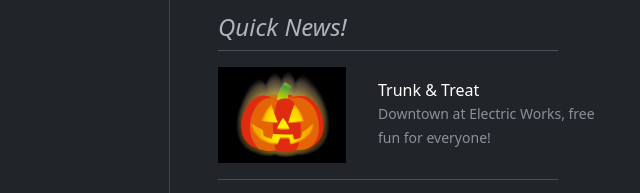
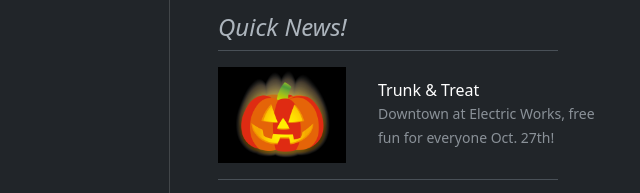
Before and after one commit to Six6VI/innercirclepoker, a plain HTML site: page homepage.html in a window 1280 px wide. Shown: the part 970-1163 px from the top of the page, 640-1280 px from the left. Drawn offline with nearby package versions, Linux system fonts and the light colour scheme.

Commit message:
Add files via upload

```diff
--- a/homepage.html
+++ b/homepage.html
@@ -189,7 +189,7 @@
                     <img src="./images/jack-o-lantern.jpg"  height="96" xmlns="http://www.w3.org/2000/svg" aria-hidden="true" preserveAspectRatio="xMidYMid slice" focusable="false"><rect width="100%" height="100%" fill="#777"></rect></img>
                     <div class="col-lg-8">
                       <h6 class="mb-0">Trunk & Treat</h6>
-                      <small class="text-body-secondary">Downtown at Electric Works, free fun for everyone!</small>
+                      <small class="text-body-secondary">Downtown at Electric Works, free fun for everyone Oct. 27th!</small>
                     </div>
                   </a>
                 </li>
```
